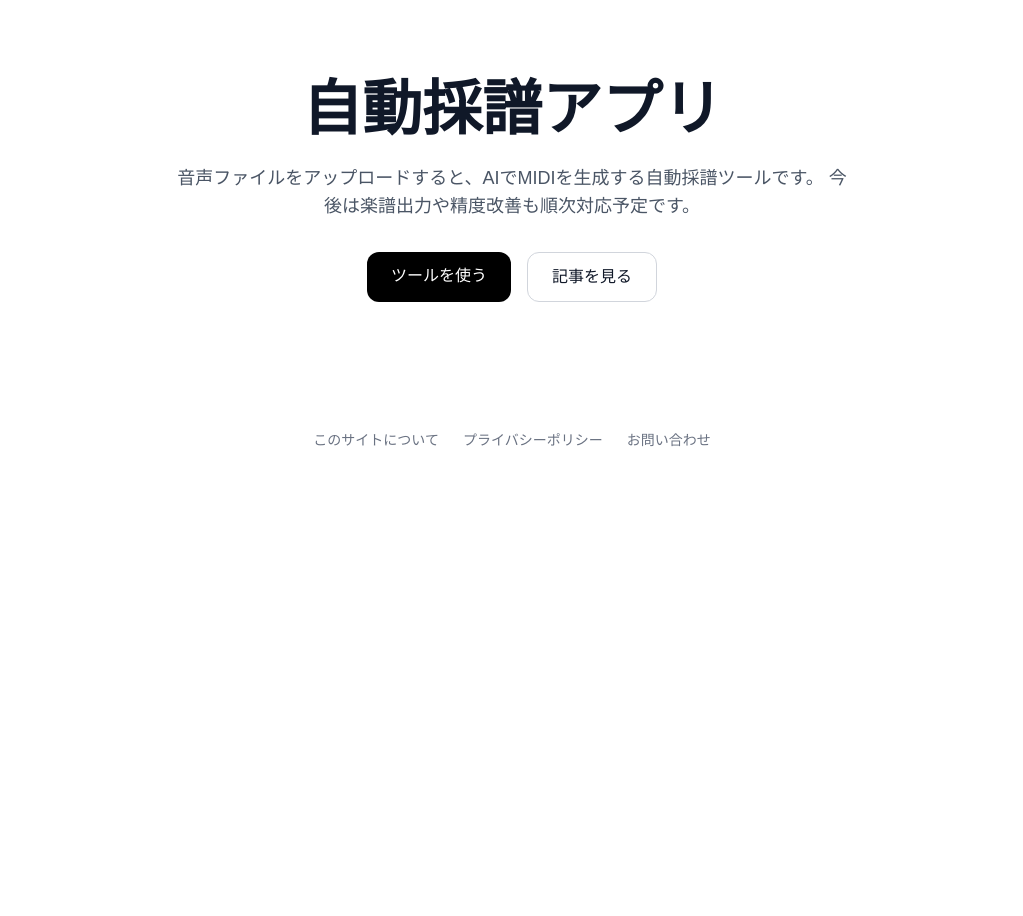
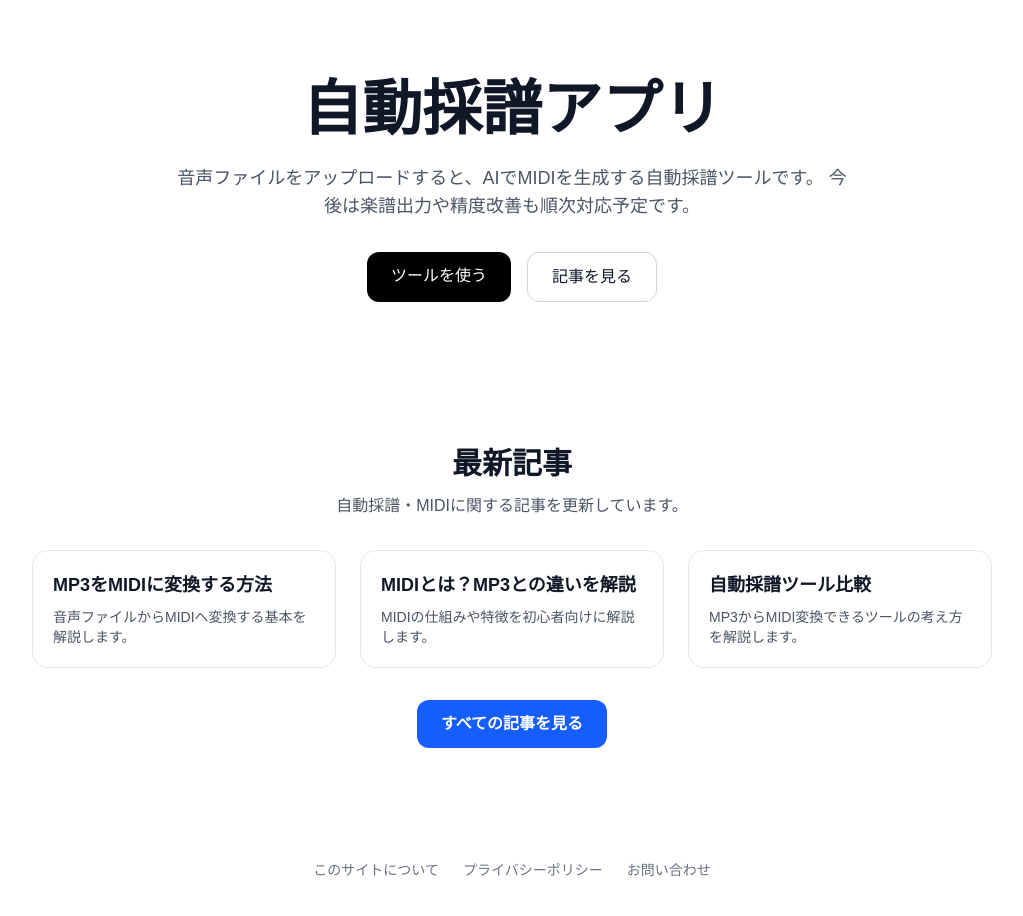
Before and after one commit to karz-engawa/auto-transcribe-site, a Next.js app: page / in a window 1280 px wide. Shown: the top 916 px of the page, without its empty margins (128-1151 px from the left). Before the commit the page ends 800 px from the top, so only its background shows below. Built offline with nearby package versions, Linux system fonts and the light colour scheme.

Commit message:
add latest articles section to home page

```diff
--- a/app/page.tsx
+++ b/app/page.tsx
@@ -27,7 +27,62 @@ export default function Home() {
           </a>
         </div>
       </section>
-      <div className="mt-12 flex flex-wrap justify-center gap-6 text-sm text-gray-500">
+
+      <section className="mx-auto max-w-5xl px-6 py-16 md:px-8">
+        <h2 className="text-3xl font-bold text-center">最新記事</h2>
+        <p className="mt-3 text-center text-gray-600">
+          自動採譜・MIDIに関する記事を更新しています。
+        </p>
+
+        <div className="mt-8 grid gap-6 md:grid-cols-3">
+          <a
+            href="/articles/mp3-to-midi"
+            className="rounded-2xl border border-gray-200 p-5 transition hover:border-blue-300 hover:shadow-sm"
+          >
+            <h3 className="text-lg font-semibold">
+              MP3をMIDIに変換する方法
+            </h3>
+            <p className="mt-2 text-sm text-gray-600">
+              音声ファイルからMIDIへ変換する基本を解説します。
+            </p>
+          </a>
+
+          <a
+            href="/articles/what-is-midi"
+            className="rounded-2xl border border-gray-200 p-5 transition hover:border-blue-300 hover:shadow-sm"
+          >
+            <h3 className="text-lg font-semibold">
+              MIDIとは？MP3との違いを解説
+            </h3>
+            <p className="mt-2 text-sm text-gray-600">
+              MIDIの仕組みや特徴を初心者向けに解説します。
+            </p>
+          </a>
+
+          <a
+            href="/articles/auto-transcription-tools"
+            className="rounded-2xl border border-gray-200 p-5 transition hover:border-blue-300 hover:shadow-sm"
+          >
+            <h3 className="text-lg font-semibold">
+              自動採譜ツール比較
+            </h3>
+            <p className="mt-2 text-sm text-gray-600">
+              MP3からMIDI変換できるツールの考え方を解説します。
+            </p>
+          </a>
+        </div>
+
+        <div className="mt-8 text-center">
+          <a
+            href="/articles"
+            className="inline-block rounded-xl bg-blue-600 px-6 py-3 font-semibold text-white hover:bg-blue-700"
+          >
+            すべての記事を見る
+          </a>
+        </div>
+      </section>
+
+      <div className="mt-12 flex flex-wrap justify-center gap-6 pb-12 text-sm text-gray-500">
         <a href="/about" className="hover:underline">
           このサイトについて
         </a>
```
